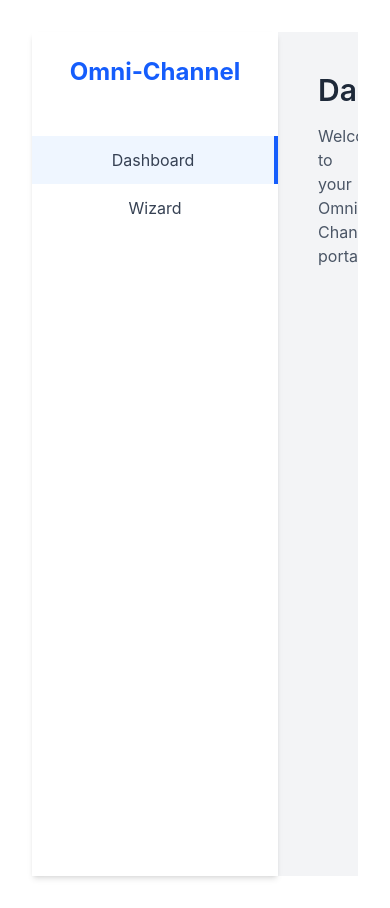
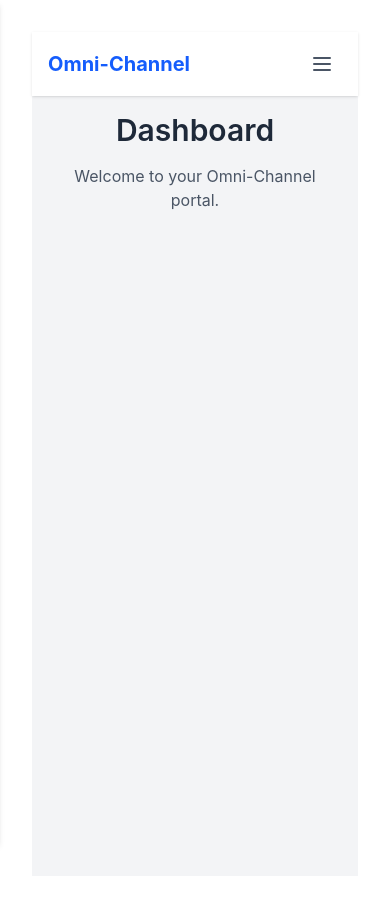
Before and after one commit to charnithicrafts-design/omni-channel, a React app in the folder frontend/: page / in a window 390 px wide. Built offline with nearby package versions, Linux system fonts and the light colour scheme; the HTML template or start-up script is replaced by a standard one.

Commit message:
style(ui): Refactor Layout for mobile-first responsiveness and professional design

```diff
--- a/frontend/src/components/Layout.tsx
+++ b/frontend/src/components/Layout.tsx
@@ -1,4 +1,4 @@
-import React from 'react'
+import React, { useState } from 'react'
 import { Link, useLocation } from 'react-router'
 
 interface LayoutProps {
@@ -6,6 +6,7 @@ interface LayoutProps {
 }
 
 const Layout: React.FC<LayoutProps> = ({ children }) => {
+  const [isMobileMenuOpen, setIsMobileMenuOpen] = useState(false)
   const location = useLocation()
 
   const navItems = [
@@ -13,18 +14,54 @@ const Layout: React.FC<LayoutProps> = ({ children }) => {
     { name: 'Wizard', path: '/wizard' },
   ]
 
+  const toggleMobileMenu = () => setIsMobileMenuOpen(!isMobileMenuOpen)
+
   return (
-    <div className="flex h-screen bg-gray-100">
-      {/* Sidebar */}
-      <nav className="w-64 bg-white shadow-md">
-        <div className="p-6">
+    <div className="flex flex-col h-screen bg-gray-100 lg:flex-row">
+      {/* Mobile Header */}
+      <header className="lg:hidden bg-white shadow-sm px-4 py-3 flex items-center justify-between">
+        <h1 className="text-xl font-bold text-blue-600">Omni-Channel</h1>
+        <button
+          onClick={toggleMobileMenu}
+          className="p-2 rounded-md text-gray-600 hover:bg-gray-100 focus:outline-none"
+          aria-label="Toggle menu"
+        >
+          <svg className="h-6 w-6" fill="none" viewBox="0 0 24 24" stroke="currentColor">
+            {isMobileMenuOpen ? (
+              <path strokeLinecap="round" strokeLinejoin="round" strokeWidth={2} d="M6 18L18 6M6 6l12 12" />
+            ) : (
+              <path strokeLinecap="round" strokeLinejoin="round" strokeWidth={2} d="M4 6h16M4 12h16M4 18h16" />
+            )}
+          </svg>
+        </button>
+      </header>
+
+      {/* Sidebar (Desktop) / Drawer (Mobile) */}
+      <nav
+        className={`
+          fixed inset-0 z-40 transform lg:relative lg:translate-x-0 transition-transform duration-300 ease-in-out
+          lg:flex lg:flex-col w-64 bg-white shadow-md
+          ${isMobileMenuOpen ? 'translate-x-0' : '-translate-x-full'}
+        `}
+      >
+        <div className="p-6 hidden lg:block">
           <h1 className="text-2xl font-bold text-blue-600">Omni-Channel</h1>
         </div>
-        <ul className="mt-6">
+
+        {/* Mobile Close Button Overlay */}
+        {isMobileMenuOpen && (
+          <div
+            className="fixed inset-0 bg-black opacity-25 lg:hidden"
+            onClick={() => setIsMobileMenuOpen(false)}
+          ></div>
+        )}
+
+        <ul className="mt-6 relative bg-white h-full lg:h-auto z-50">
           {navItems.map((item) => (
             <li key={item.name}>
               <Link
                 to={item.path}
+                onClick={() => setIsMobileMenuOpen(false)}
                 className={`block px-6 py-3 text-gray-700 hover:bg-blue-50 hover:text-blue-600 transition-colors ${
                   location.pathname === item.path ? 'bg-blue-50 text-blue-600 border-r-4 border-blue-600' : ''
                 }`}
@@ -37,7 +74,7 @@ const Layout: React.FC<LayoutProps> = ({ children }) => {
       </nav>
 
       {/* Main Content */}
-      <main className="flex-1 overflow-y-auto p-10">
+      <main className="flex-1 overflow-y-auto p-4 lg:p-10 mt-0">
         {children}
       </main>
     </div>
```
Also changed, not shown: 1 other file (tests, documents, lock files or other folders).
